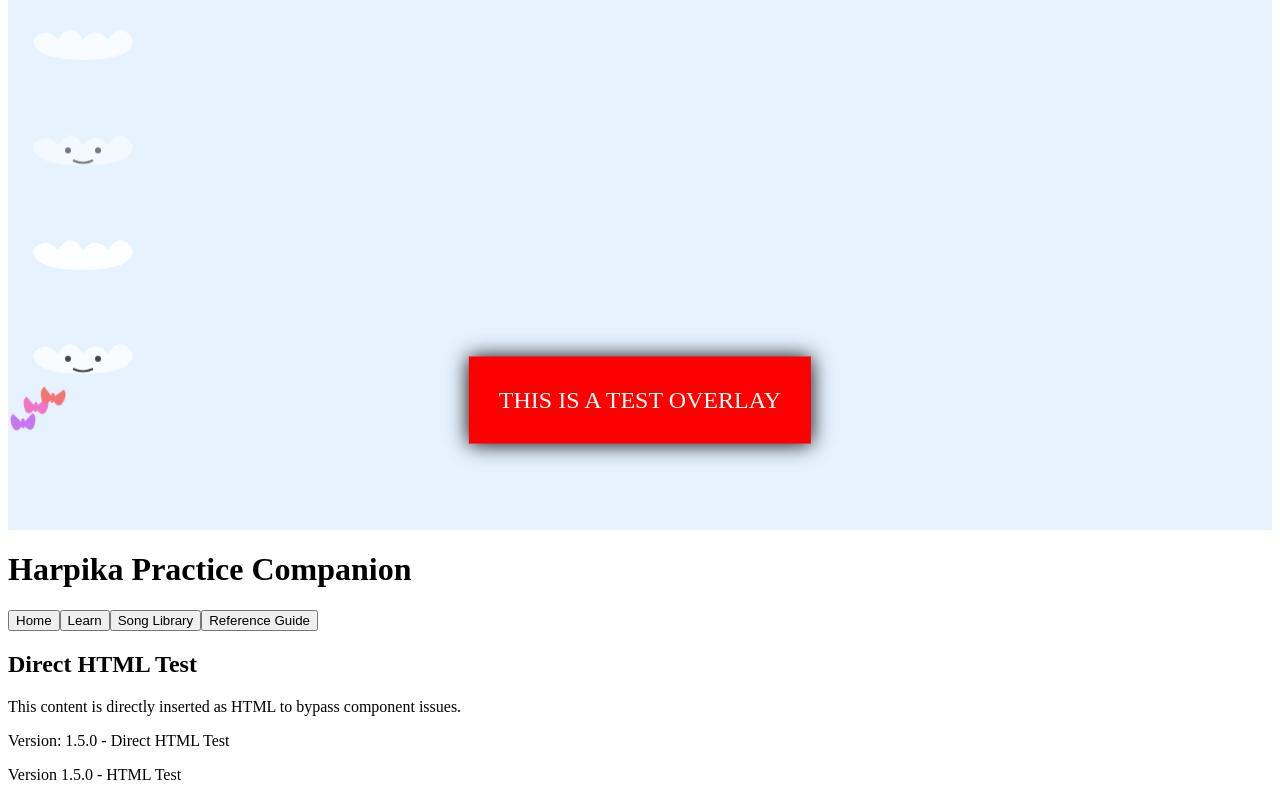
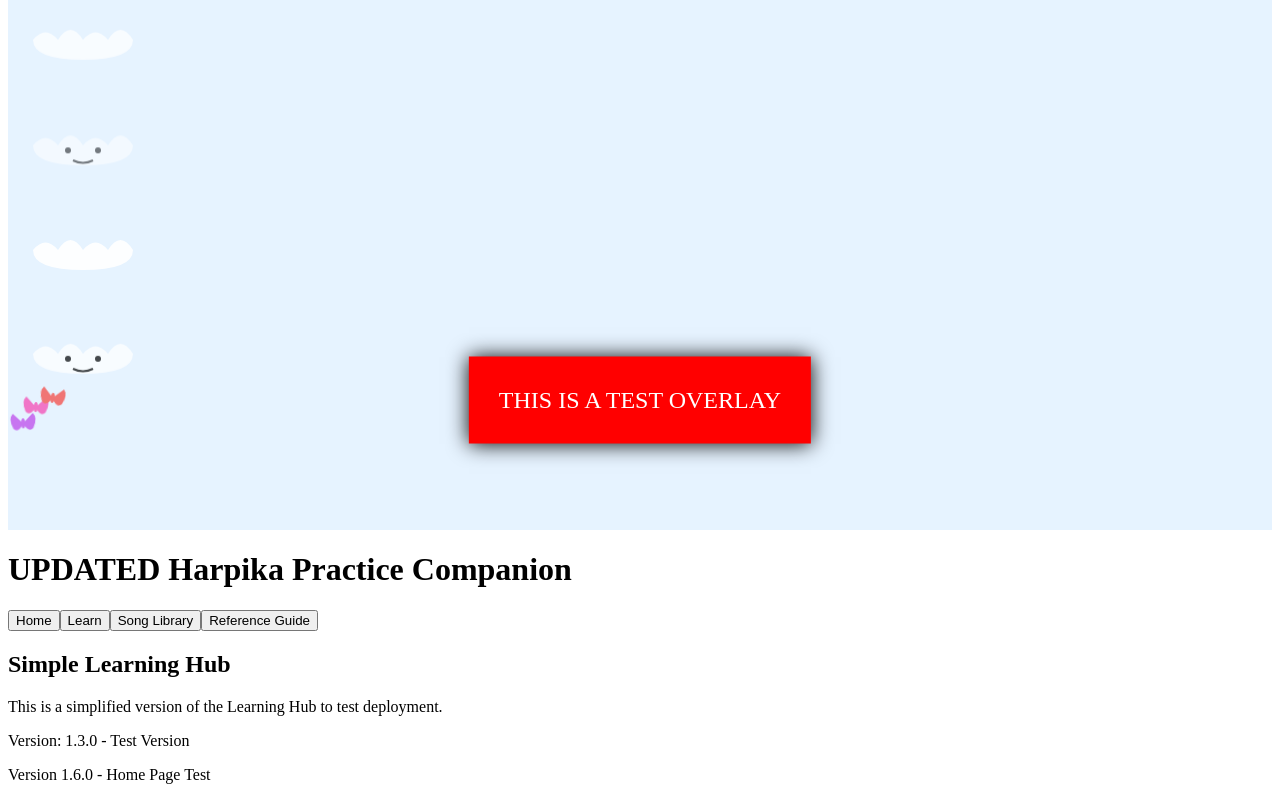
Before and after one commit to JessieBee7/harpika-practice, a React (Create React App) app: page / in a window 1280 px wide. Both pictures are taken after a click on the button "Learn". Shown: the part 334-1134 px from the top of the page. Built offline with nearby package versions, Linux system fonts and the light colour scheme.

Commit message:
Update App.js

```diff
--- a/src/App.js
+++ b/src/App.js
@@ -1,11 +1,10 @@
-// FORCE NEW BUILD - VERSION 3 - TIMESTAMP: March 05, 2025 - DIRECT HTML TEST
-// Version 1.2.0 - Added functioning Learning Hub
+// FORCE NEW BUILD - VERSION 4 - HOME PAGE TEST - TIMESTAMP: March 05, 2025
+// Version 1.3.0 - Testing deployment
 import React, { useState, useEffect } from 'react';
 import KawaiiCompanions from './components/KawaiiCompanions';
 import ReferenceGuide from './components/ReferenceGuide';
 import BackgroundTheme from './components/BackgroundTheme';
-// Import commented out for direct HTML test
-// import LearningHub from './components/LearningHub';
+import LearningHub from './components/LearningHub';
 import SongLibrary from './components/SongLibrary';
 import TestComponent from './components/TestComponent';
 
@@ -76,8 +75,8 @@ function App() {
       {/* Main Content */}
       <div className="relative z-10 p-4">
         <div className="max-w-6xl mx-auto">
-          <h1 className="text-4xl font-bold text-center mb-6 text-gray-800 dark:text-white">
-            Harpika Practice Companion
+          <h1 className="text-4xl font-bold text-center mb-6 text-red-600 dark:text-white">
+            UPDATED Harpika Practice Companion
           </h1>
 
           {/* Navigation */}
@@ -128,6 +127,10 @@ function App() {
           <div className="space-y-6">
             {currentView === 'home' && (
               <>
+                <div className="bg-red-100 p-4 rounded-lg text-center mb-4">
+                  <p className="font-bold text-red-600">THIS IS A TEST BANNER - VERSION 1.6.0</p>
+                </div>
+
                 <div className="scale-150 transform origin-top mb-16">
                   <KawaiiCompanions level={1} mood="happy" />
                 </div>
@@ -155,16 +158,8 @@ function App() {
             )}
 
             {currentView === 'learn' && (
-              <div className="bg-white/90 rounded-lg shadow-lg backdrop-blur-sm p-6"
-                  dangerouslySetInnerHTML={{
-                    __html: `
-                      <h2 class="text-2xl font-bold mb-4 text-purple-900">Direct HTML Test</h2>
-                      <div class="bg-purple-100 p-4 rounded-lg">
-                        <p>This content is directly inserted as HTML to bypass component issues.</p>
-                        <p class="font-bold mt-2">Version: 1.5.0 - Direct HTML Test</p>
-                      </div>
-                    `
-                  }}>
+              <div className="bg-white/90 rounded-lg shadow-lg backdrop-blur-sm">
+                <LearningHub />
               </div>
             )}
 
@@ -190,7 +185,7 @@ function App() {
           </div>
 
           <div className="mt-12 text-center text-xs text-gray-500">
-            <p>Version 1.5.0 - HTML Test</p>
+            <p>Version 1.6.0 - Home Page Test</p>
           </div>
         </div>
       </div>
```
